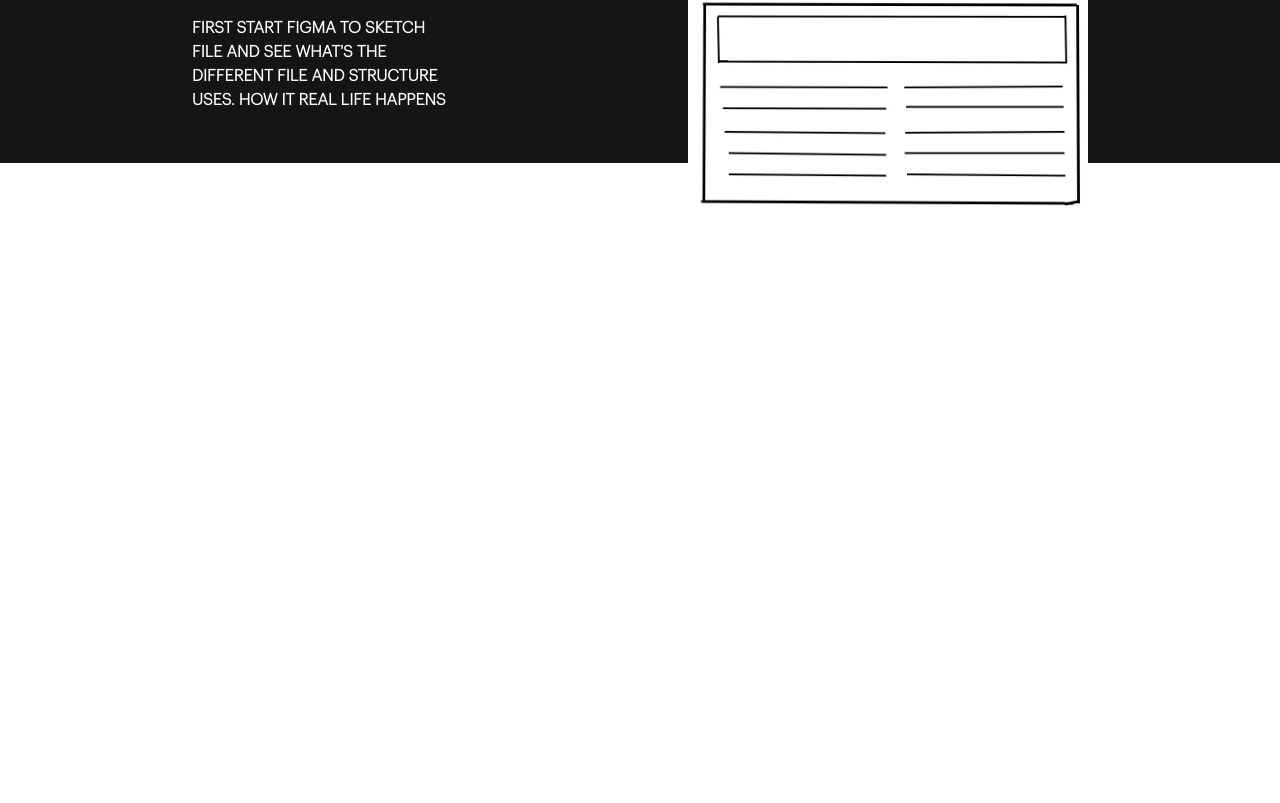
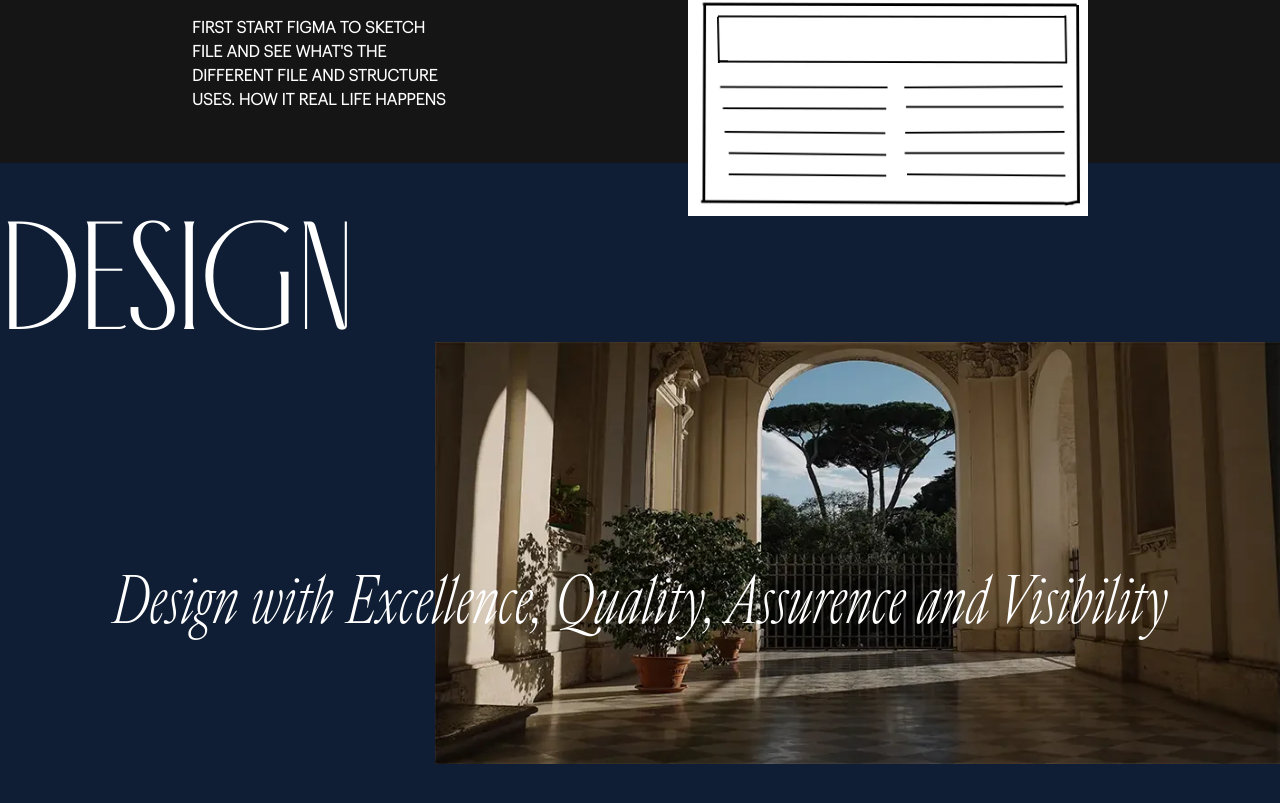
Before and after one commit to ahmedrimon/anonno--portfolio, a Next.js app: page / in a window 1280 px wide. Shown: the part 1658-2461 px from the top of the page. Before the commit the page ends 1874 px from the top, so only its background shows below. Built offline with nearby package versions, Linux system fonts and the light colour scheme.

Commit message:
stick to true

```diff
--- /dev/null
+++ b/components/Design/Design.tsx
@@ -0,0 +1,19 @@
+import Image from 'next/image';
+import r from '../../images/r.webp';
+
+export default function Design() {
+     return <section className="text-white bg-[#0F1E34] h-screen">
+          <h1 className="font-antiga uppercase font-normal text-[12vw]">Design</h1>
+          <div className="flex justify-center mt-[10rem]">
+               <div className="absolute top-[250%] left-[34%] z-2">
+                    <Image
+                         src={r}
+                         alt="Picture of the art"
+                         width={933}
+                         height={466}
+                    />
+               </div>
+               <h1 className="absolute font-cardinal font-normal text-[5vw]">Design with Excellence, Quality, Assurence and Visibility</h1>
+          </div>
+     </section>
+}
--- a/components/Screen/Screen.tsx
+++ b/components/Screen/Screen.tsx
@@ -3,15 +3,15 @@
 
 export default function Screen() {
 
-     return <section className="text-white bg-[#151515] h-screen">
-          <div className="relative rotate-90 w-[5%] top-[45%] border-r-2">
-               <h1 className="font-cardinal font-normal text-[2vw]">PROTOTYPING</h1>
+     return <section className="text-white bg-[#151515] max-[1925px]:h-screen max-[767px]:h-[30%] max-[767px]:pb-[1rem]">
+          <div className="relative rotate-90 w-[5%] top-[45%] border-r-2 max-[767px]:border-r-0">
+               <h1 className="font-cardinal font-normal text-[2vw] max-[767px]:text-[4vw]">PROTOTYPING</h1>
           </div>
           <section className="flex justify-center items-center">
-               <div className="flex justify-start mt-[32em] w-[20%]">
+               <div className="flex justify-start mt-[32em] w-[20%] max-[767px]:w-[50%]">
                     <h3 className="font-graphik font-bold text-[16px] leading-6 uppercase">First start Figma to sketch file and see what's the different file and structure uses. how it real life happens</h3>
                </div>
-               <div className="flex justify-end w-[50%]">
+               <div className="flex justify-end w-[50%] max-[767px]:hidden">
                     <Image src={prototype} alt="prototyping image" width="400" height="400" />
                </div>
           </section>
--- a/pages/index.tsx
+++ b/pages/index.tsx
@@ -1,3 +1,4 @@
+import Design from "../components/Design/Design";
 import Hero from "../components/Hero/Hero";
 import Navbar from "../components/Navbar/Navbar";
 import Screen from "../components/Screen/Screen";
@@ -11,5 +12,6 @@
                <Hero />
           </div>
           <Screen />
+          <Design />
      </div>
 }
```
Also changed, not shown: images/r.webp (added).
